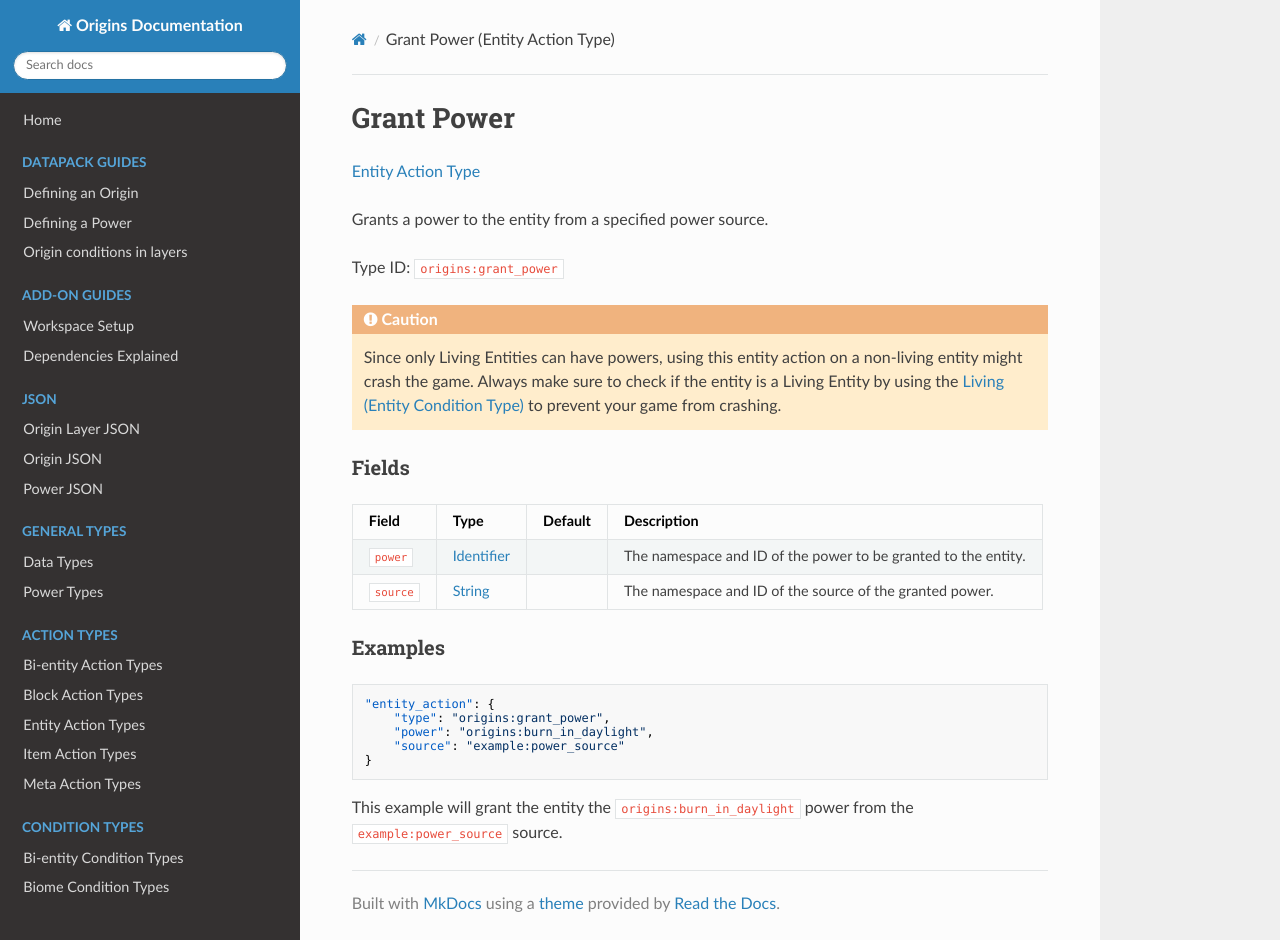
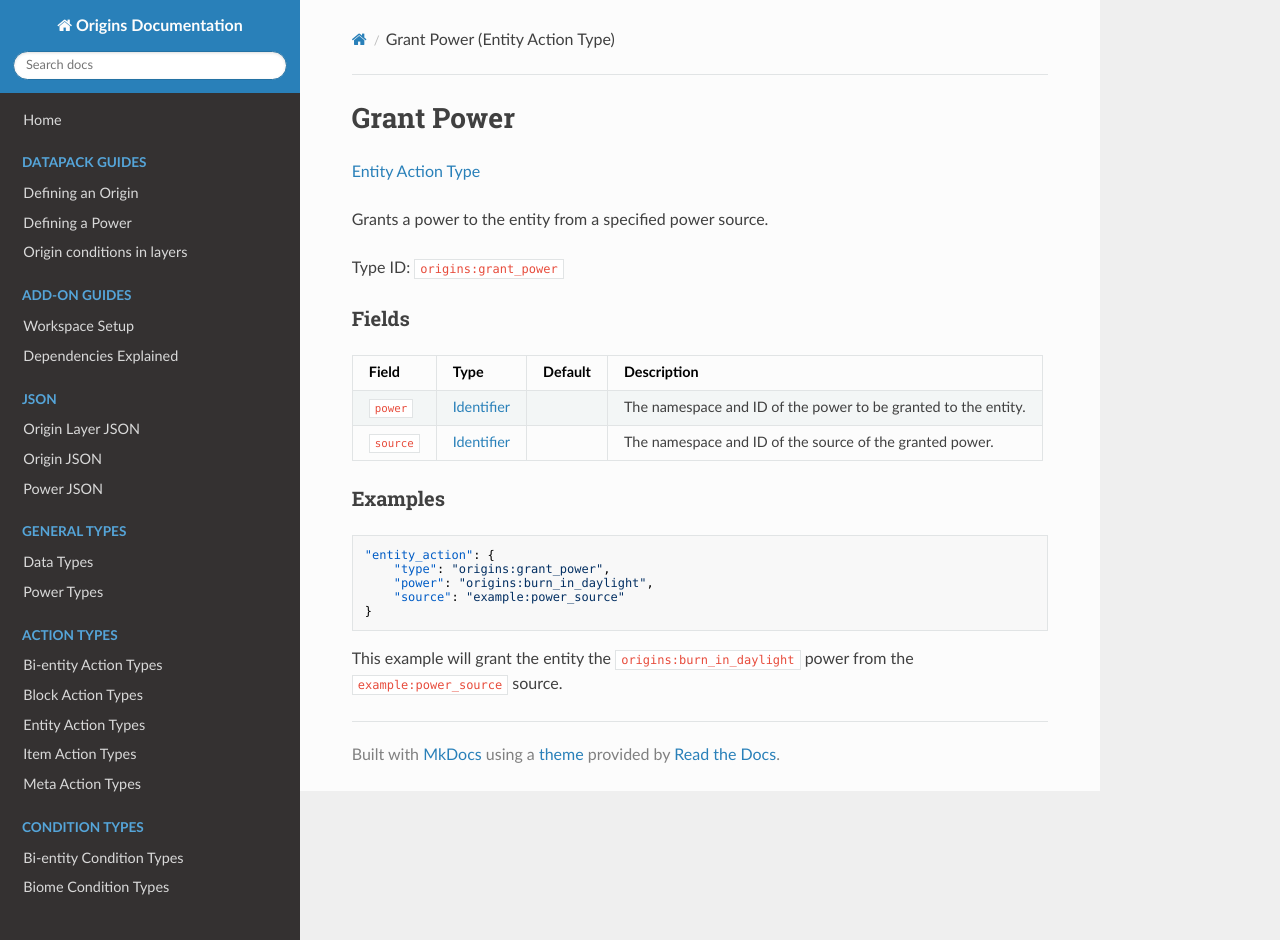
Before and after one commit to apace100/origins-docs, an MkDocs documentation site: the page built from docs/types/entity_action_types/grant_power.md, in a window 1280 px wide and 940 px high. Built offline with MkDocs 1.6.1, drawn with Linux system fonts in a browser that asks for light colours; nearby versions of some CDN libraries.

Commit message:
Updated `grant_power.md` (Entity Action Types) * Removed the admonition warning note since it's already being handled by the action type * Changed the type for the `source` field to "Identifier" (previously "String")

```diff
--- a/docs/types/entity_action_types/grant_power.md
+++ b/docs/types/entity_action_types/grant_power.md
@@ -11,17 +11,13 @@ Grants a power to the entity from a specified power source.
 
 Type ID: `origins:grant_power`
 
-!!! caution
-
-    Since only Living Entities can have powers, using this entity action on a non-living entity might crash the game. Always make sure to check if the entity is a Living Entity by using the [Living (Entity Condition Type)](../entity_condition_types/living.md) to prevent your game from crashing.
-
 
 ### Fields
 
 Field | Type | Default | Description
 ------|------|---------|-------------
 `power` | [Identifier](../data_types/identifier.md) | | The namespace and ID of the power to be granted to the entity.
-`source` | [String](../data_types/string.md) | | The namespace and ID of the source of the granted power.
+`source` | [Identifier](../data_types/identifier.md) | | The namespace and ID of the source of the granted power.
 
 
 ### Examples
```
